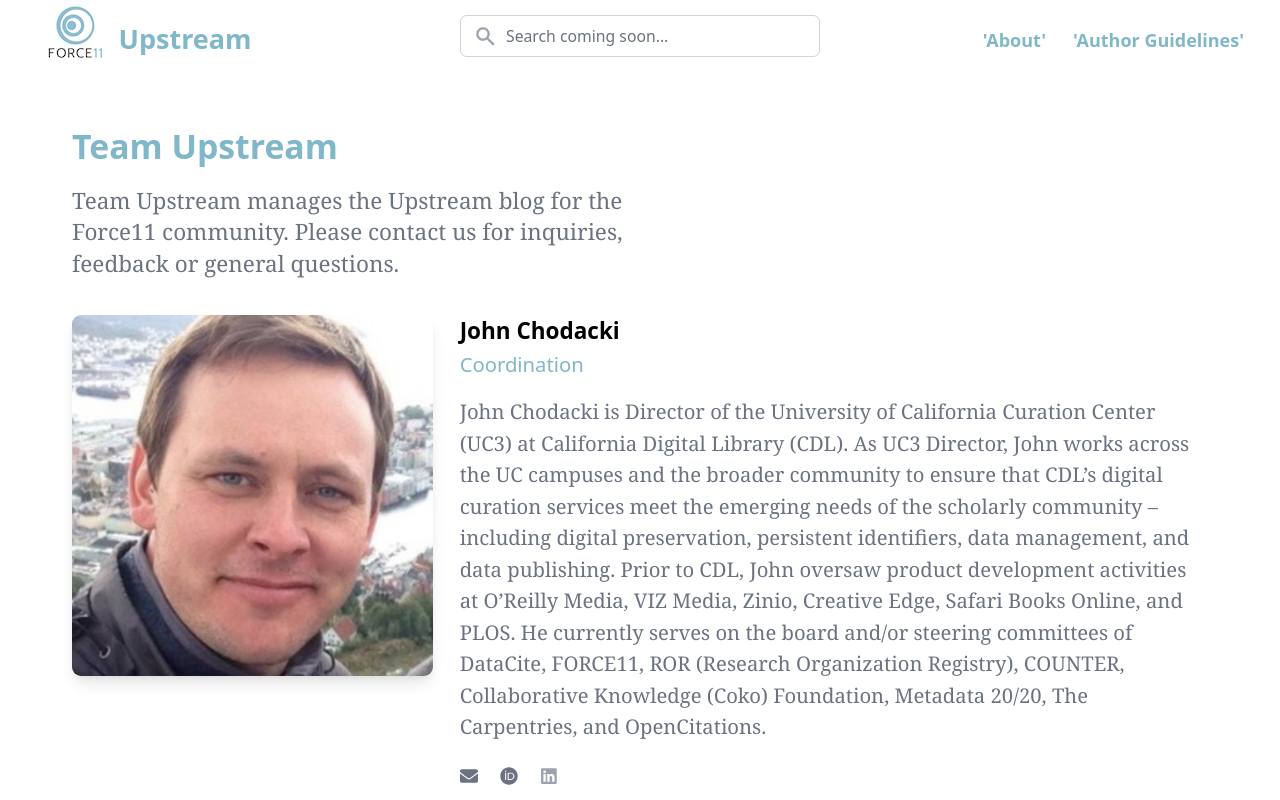
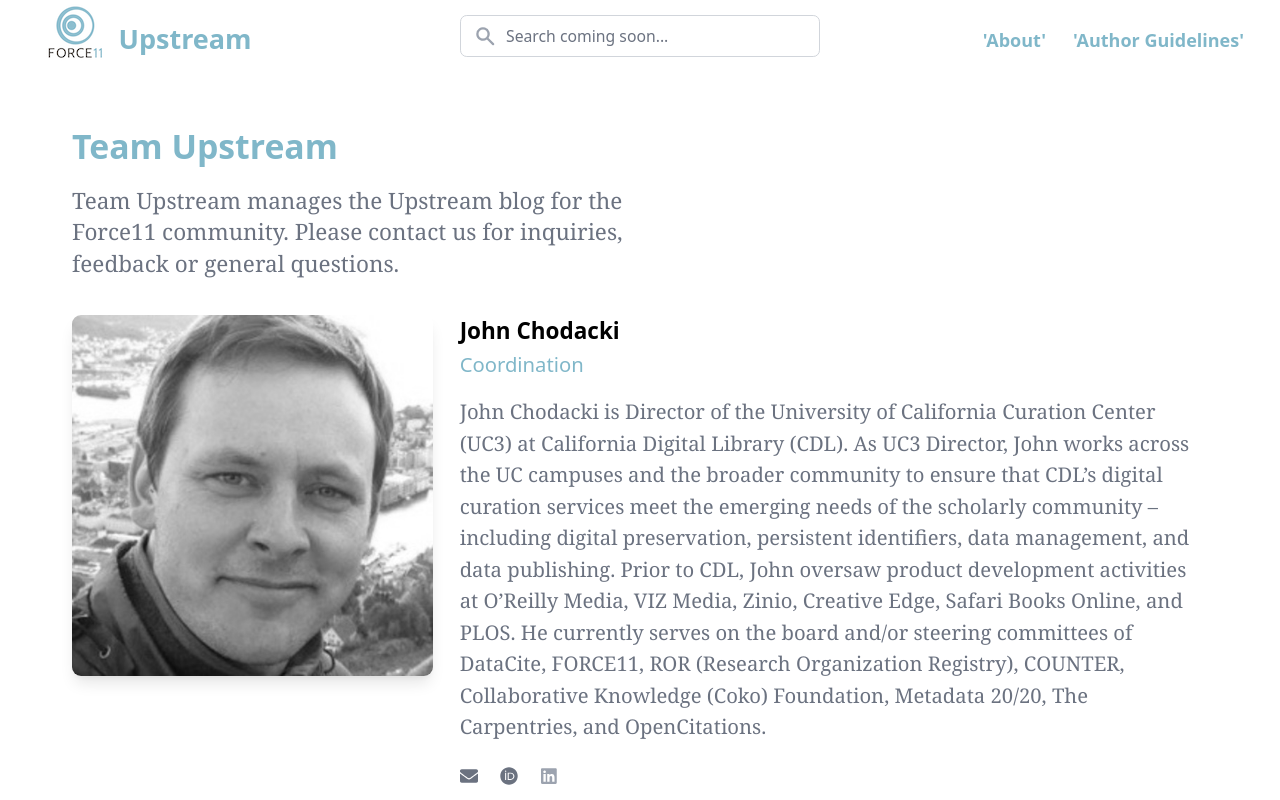
Before and after one commit to force11/upstream, a Next.js app: page /team in a window 1280 px wide. Shown: the top 800 px of the page. Built offline with nearby package versions, Linux system fonts and the light colour scheme; a web font is replaced by a local one.

Commit message:
Update Team.tsx

```diff
--- a/components/Team.tsx
+++ b/components/Team.tsx
@@ -79,7 +79,7 @@
                     <div className="aspect-w-2 aspect-h-2 sm:aspect-w-2 sm:aspect-h-2">
                       {person.imageUrl && (
                         <img
-                          className="object-cover shadow-lg rounded-lg"
+                          className="object-cover shadow-lg rounded-lg filter grayscale"
                           src={person.imageUrl}
                           alt=""
                         />
```
